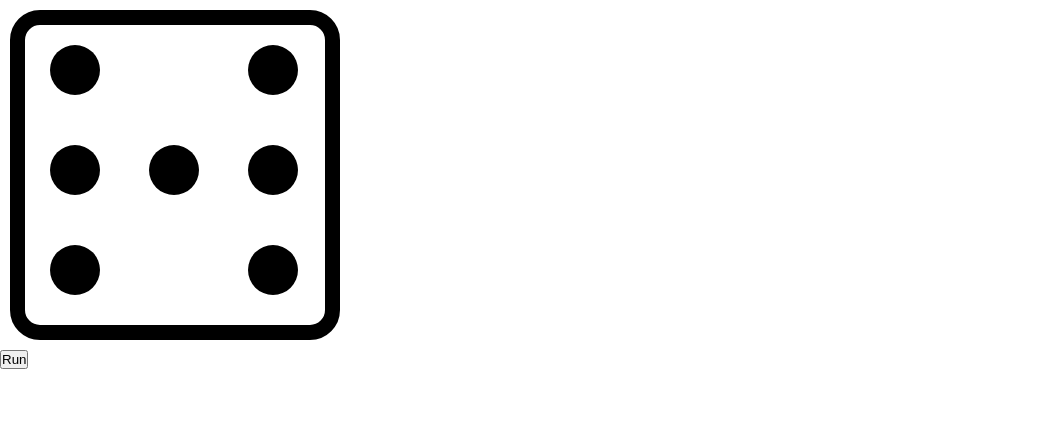
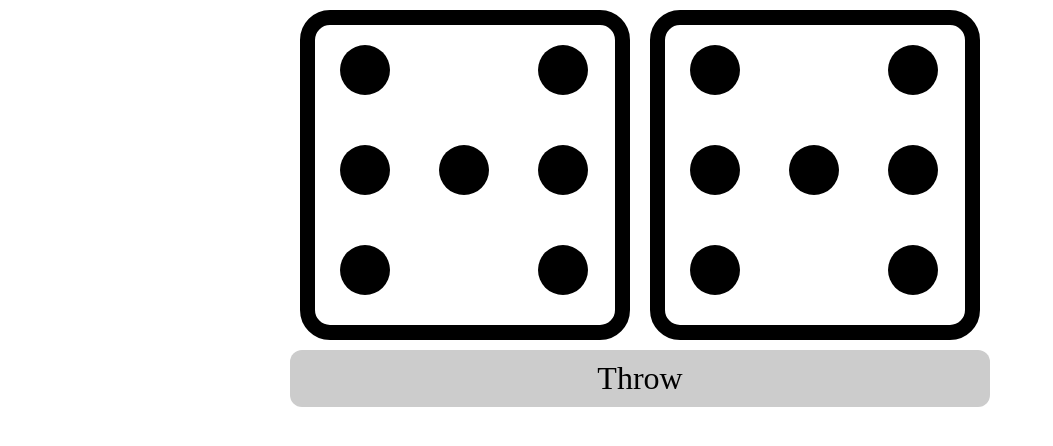
Before and after one commit to AndersDeath/dice-game, a plain HTML site: page index.html in a window 1280 px wide. Shown: the whole page, without its empty margins (0-1053 px from the left). Drawn offline with Linux system fonts and the light colour scheme.

Commit message:
update layout

```diff
--- a/index.html
+++ b/index.html
@@ -9,7 +9,9 @@
     <title>Dice Game</title>
 </head>
 <body>
-    <div class="box">
+    <div class="app">
+        <div class="cubics">
+            <div class="box box-1">
                 <div class="column">
                     <div class="row">
                         <div class="dot mod-1-1"></div>
@@ -42,7 +44,42 @@
                     </div>
                 </div>
             </div>
-    <button class="setBox1">Run</button>
+            <div class="box box-2">
+                <div class="column">
+                    <div class="row">
+                        <div class="dot mod-1-1"></div>
+                    </div>
+                    <div class="row">
+                        <div class="dot mod-1-2"></div>
+                    </div>
+                    <div class="row">
+                        <div class="dot mod-1-3"></div>
+                    </div>
+                </div>
+                <div class="column">
+                    <div class="row">
+                    </div>
+                    <div class="row">
+                        <div class="dot mod-2-2"></div>
+                    </div>
+                    <div class="row">
+                    </div>
+                </div>
+                <div class="column">
+                    <div class="row">
+                        <div class="dot mod-3-1"></div>
+                    </div>
+                    <div class="row">
+                        <div class="dot mod-3-2"></div>
+                    </div>
+                    <div class="row">
+                        <div class="dot mod-3-3"></div>
+                    </div>
+                </div>
+            </div>
+        </div>
 
+    <div class="throw-cubics">Throw</div>
+</div>
 </body>
 </html>
--- a/script.js
+++ b/script.js
@@ -27,9 +27,10 @@ const setNumber = (el, num) => {
 }
 
 document.addEventListener("DOMContentLoaded", () => {
-    document.querySelector('.setBox1').addEventListener('click', () => {
-        let num =roll();
-        console.log(num);
-        setNumber(document.querySelector('.box'), num);
+    document.querySelector('.throw-cubics').addEventListener('click', () => {
+        let num = roll();
+        setNumber(document.querySelector('.box-1'), num);
+        num = roll();
+        setNumber(document.querySelector('.box-2'), num);
     })
 });
--- a/style.css
+++ b/style.css
@@ -1,6 +1,16 @@
 * {
     margin: 0;
     padding: 0;
+}
+
+.app {
+    margin: 0 auto;
+    width: 700px;
+}
+
+.cubics {
+    display: flex;
+    flex-direction: row;
 }
 
 .box {
@@ -79,3 +89,12 @@
 {
     display: none;
 }
+
+.throw-cubics {
+    text-align: center;
+    padding: 10px 20px 10px 20px;
+    background: #ccc;
+    cursor: pointer;
+    font-size: 32px;
+    border-radius: 12px;
+}
```
Lines whose indentation alone changed are shown as unchanged.
